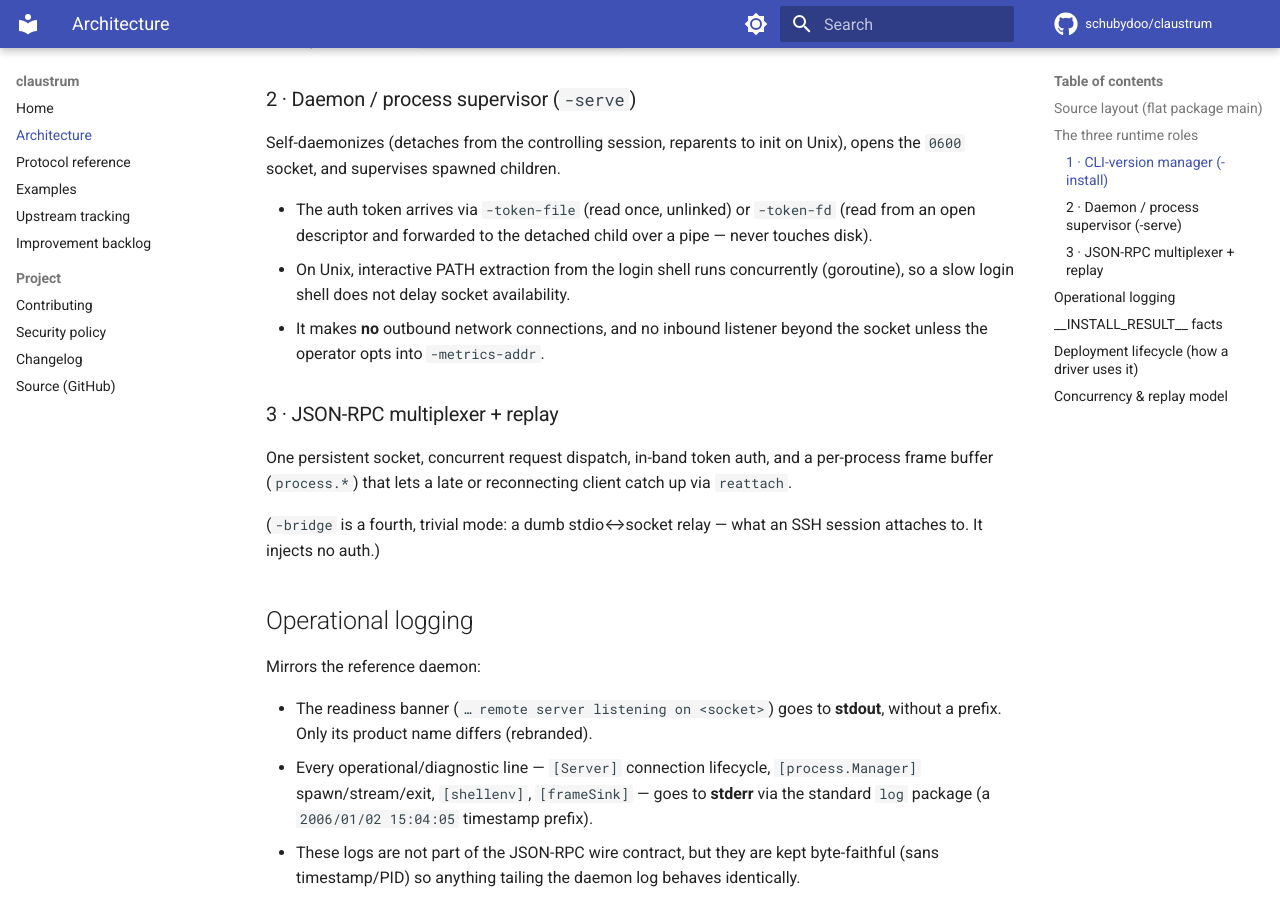
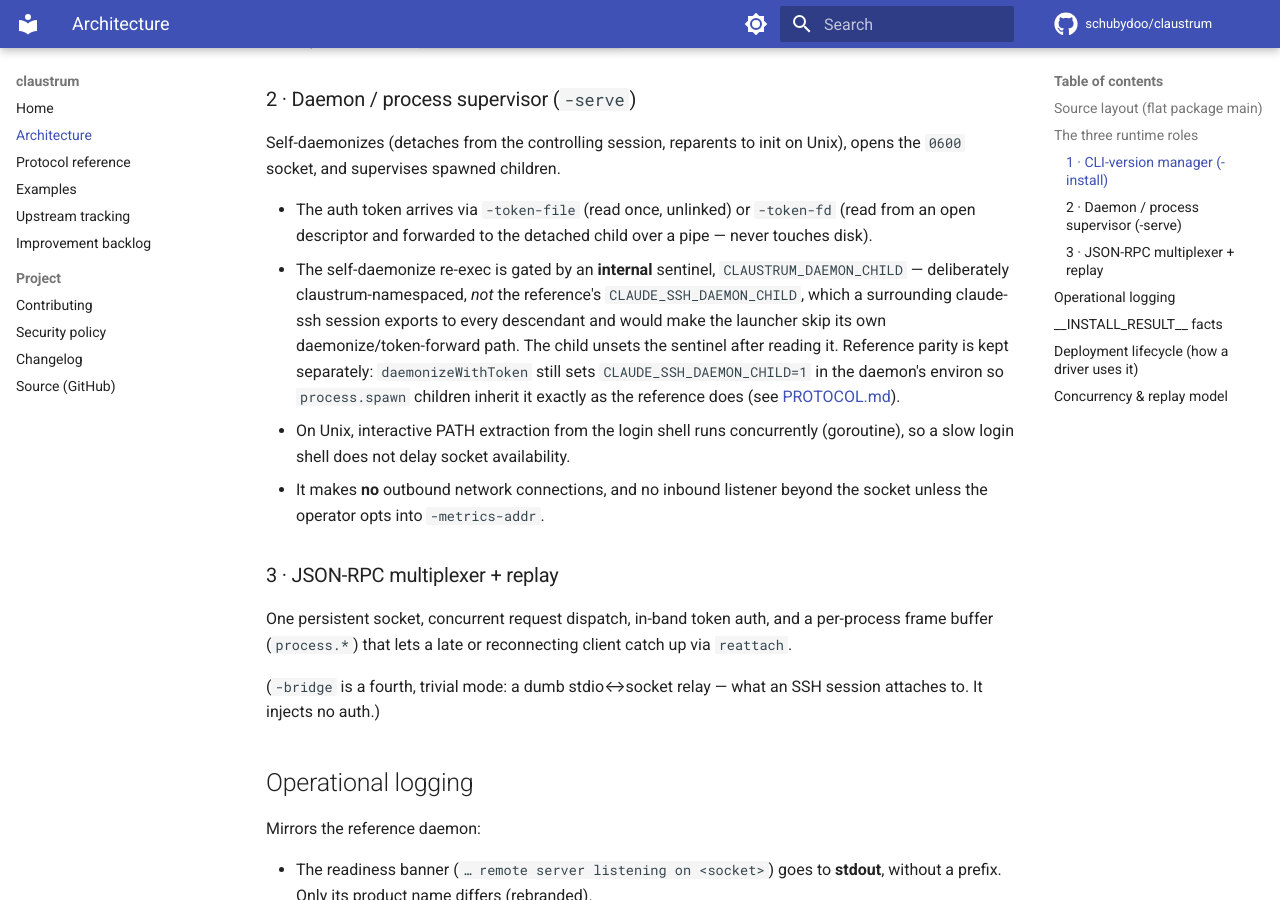
Before and after one commit to schubydoo/claustrum, an MkDocs documentation site: the page built from docs/ARCHITECTURE.md, in a window 1280 px wide and 900 px high, scrolled down 1493 px. Built offline with MkDocs 1.6.1 and Material for MkDocs 9.7.7, drawn with Linux system fonts in a browser that asks for light colours; comment, search, counter and statistics services are not loaded.

Commit message:
docs: note the CLAUSTRUM_DAEMON_CHILD re-exec sentinel in ARCHITECTURE §2
Mirror the PROTOCOL.md daemonize-sentinel note into the -serve internals
section so the architecture doc explains why detection uses the namespaced
CLAUSTRUM_DAEMON_CHILD while CLAUDE_SSH_DAEMON_CHILD is still emitted for
process.spawn child parity.

Co-Authored-By: Claude Opus 4.8 (1M context) <noreply@anthropic.com>

```diff
--- a/docs/ARCHITECTURE.md
+++ b/docs/ARCHITECTURE.md
@@ -55,6 +55,14 @@ Unix), opens the `0600` socket, and supervises spawned children.
 - The auth token arrives via `-token-file` (read once, unlinked) or
   `-token-fd` (read from an open descriptor and forwarded to the detached
   child over a pipe — never touches disk).
+- The self-daemonize re-exec is gated by an **internal** sentinel,
+  `CLAUSTRUM_DAEMON_CHILD` — deliberately claustrum-namespaced, *not* the
+  reference's `CLAUDE_SSH_DAEMON_CHILD`, which a surrounding claude-ssh session
+  exports to every descendant and would make the launcher skip its own
+  daemonize/token-forward path. The child unsets the sentinel after reading it.
+  Reference parity is kept separately: `daemonizeWithToken` still sets
+  `CLAUDE_SSH_DAEMON_CHILD=1` in the daemon's environ so `process.spawn` children
+  inherit it exactly as the reference does (see [PROTOCOL.md](PROTOCOL.md)).
 - On Unix, interactive PATH extraction from the login shell runs concurrently
   (goroutine), so a slow login shell does not delay socket availability.
 - It makes **no** outbound network connections, and no inbound listener beyond
```
